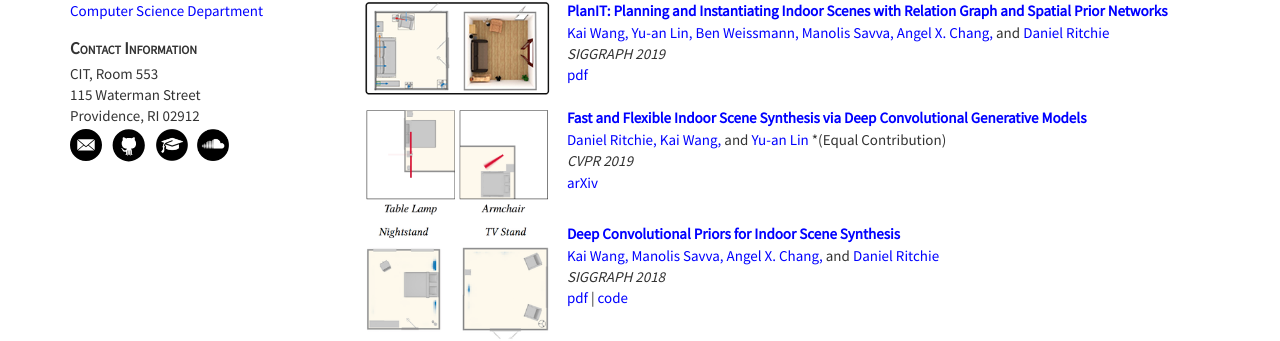
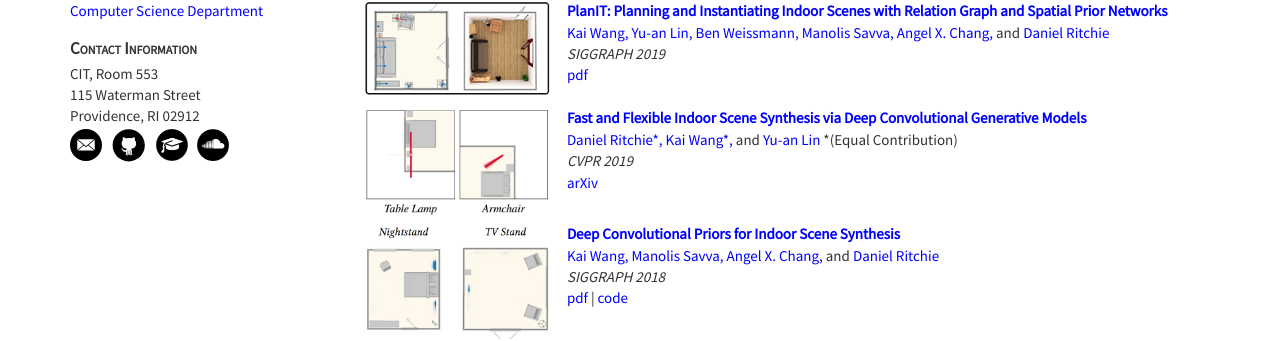
Before and after one commit to kwang-ether/kwang-ether.github.io, a Jekyll site: the page built from index.html, in a window 1280 px wide. Shown: the part 395-736 px from the top of the page. Built offline with Jekyll 4.4.1, drawn with Linux system fonts in a browser that asks for light colours.

Commit message:
my little star

```diff
--- a/_data/publications.json
+++ b/_data/publications.json
@@ -13,7 +13,7 @@
 	{
 		"id": "fastsynth",
 		"title": "Fast and Flexible Indoor Scene Synthesis via Deep Convolutional Generative Models",
-		"authors": ["Daniel Ritchie", "Kai Wang", "Yu-an Lin"],
+		"authors": ["Daniel Ritchie*", "Kai Wang*", "Yu-an Lin"],
 		"venue": "CVPR 2019",
 		"date": "2019-06-16",
 		"links" : [
```
